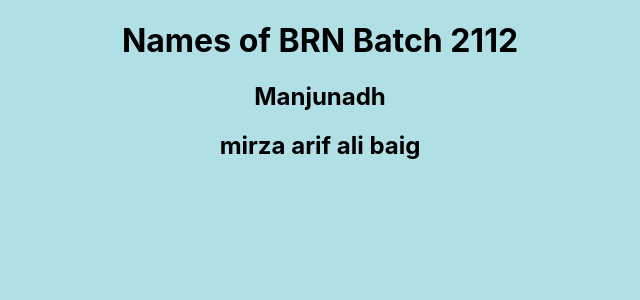
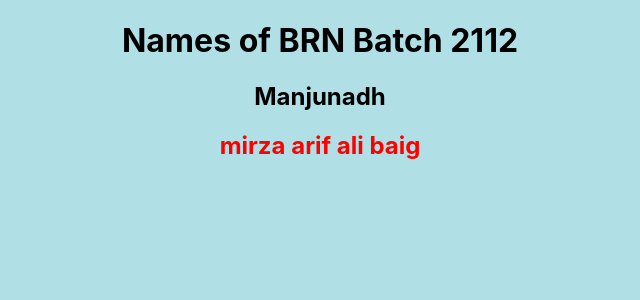
Before and after one commit to manjunadhb/Batch2112, a React (Create React App) app: page / in a window 1280 px wide. Shown: the top 300 px of the page, without its empty margins (320-960 px from the left). Built offline with nearby package versions, Linux system fonts and the light colour scheme.

Commit message:
color added

```diff
--- a/src/App.js
+++ b/src/App.js
@@ -5,7 +5,7 @@ function App() {
     <div className="App">
       <h1>Names of BRN Batch 2112</h1>
       <h2>Manjunadh</h2>
-      <h2>mirza arif ali baig</h2>
+      <h2 style={{color:"red"}}>mirza arif ali baig</h2>
     </div>
   );
 }
```
